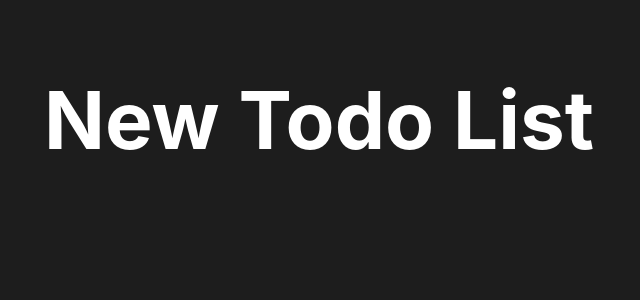
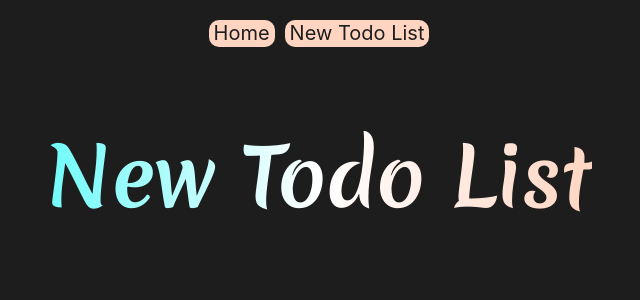
Before and after one commit to StuvaScript/react-todo, a React (Vite) app: page /new in a window 1280 px wide. Shown: the top 300 px of the page, without its empty margins (321-961 px from the left). Built offline with nearby package versions, Linux system fonts and the light colour scheme.

Commit message:
Add Navigation components
Create Links to different routes.
Style new elements.

```diff
--- a/src/App.jsx
+++ b/src/App.jsx
@@ -1,9 +1,11 @@
 import { BrowserRouter as Router, Routes, Route } from "react-router-dom";
 import TodoContainer from "./components/TodoContainer";
+import Navigation from "./components/Navigation";
 
-function App() {
+export default function App() {
   return (
     <Router>
+      <Navigation />
       <Routes>
         <Route
           path="/"
@@ -11,11 +13,8 @@ function App() {
             <TodoContainer tableName={import.meta.env.VITE_TABLE_NAME} />
           }
         />
-        {/* The route below was required in the homework but was never touched upon what to do with it */}
         <Route path="/new" element={<h1>New Todo List</h1>} />
       </Routes>
     </Router>
   );
 }
-
-export default App;
--- a/src/components/AddTodoForm.jsx
+++ b/src/components/AddTodoForm.jsx
@@ -16,7 +16,6 @@ export default function AddTodoForm({ onAddTodo }) {
     }
     onAddTodo({
       title: todoTitle.trim(),
-      id: Date.now().toString(),
       createdTime: new Date().toString(),
     });
 
--- /dev/null
+++ b/src/components/Navigation.jsx
@@ -0,0 +1,15 @@
+import { Link } from "react-router-dom";
+import styles from "./Navigation.module.css";
+
+export default function Navigation() {
+  return (
+    <nav className={styles.nav}>
+      <button>
+        <Link to="/">Home</Link>
+      </button>
+      <button>
+        <Link to="/new">New Todo List</Link>
+      </button>
+    </nav>
+  );
+}
--- /dev/null
+++ b/src/components/Navigation.module.css
@@ -0,0 +1,15 @@
+.nav {
+  display: flex;
+  gap: 10px;
+
+  a {
+    text-decoration: none;
+  }
+
+  a:link,
+  a:visited,
+  a:hover,
+  a:active {
+    color: var(--background-color);
+  }
+}
--- a/src/components/TodoContainer.module.css
+++ b/src/components/TodoContainer.module.css
@@ -7,7 +7,7 @@
   height: 100vh;
 
   display: grid;
-  grid-template-rows: auto auto 1fr;
+  grid-template-rows: repeat(3, auto) 1fr;
   justify-items: center;
   gap: 30px;
 }
@@ -18,18 +18,4 @@
   display: flex;
   flex-direction: column;
   align-items: center;
-
-  > h1 {
-    text-align: center;
-    font-family: handwritten;
-    font-weight: 700;
-    background: linear-gradient(
-      90deg,
-      var(--secondary-color),
-      var(--main-color),
-      var(--accent-color)
-    );
-    background-clip: text;
-    -webkit-text-fill-color: transparent;
-  }
 }
--- a/src/components/TodoList.jsx
+++ b/src/components/TodoList.jsx
@@ -68,14 +68,17 @@ export default function TodoList({ todoList, onRemoveTodo }) {
       </div>
 
       <ul className={styles.unorderedList}>
-        {sortedList.map(({ id, title }) => (
+        {sortedList.map(
+          ({ id, title }) =>
+            console.log(id) || (
               <TodoListItem
                 key={id}
                 todo={title}
                 id={id}
                 onRemoveTodo={onRemoveTodo}
               />
-        ))}
+            )
+        )}
       </ul>
     </>
   );
--- a/src/index.css
+++ b/src/index.css
@@ -26,8 +26,17 @@ body {
 
 h1 {
   font-size: 5rem;
-  /* font-size: clamp(100px, 5rem, 500px); */
-  /* font-size: clamp(2rem, 50vw, 6rem); */
+  text-align: center;
+  font-family: handwritten;
+  font-weight: 700;
+  background: linear-gradient(
+    90deg,
+    var(--secondary-color),
+    var(--main-color),
+    var(--accent-color)
+  );
+  background-clip: text;
+  -webkit-text-fill-color: transparent;
 }
 
 button {
```
Also changed, not shown: 1 other file (tests, documents, lock files or other folders). Lines whose indentation alone changed are shown as unchanged.
